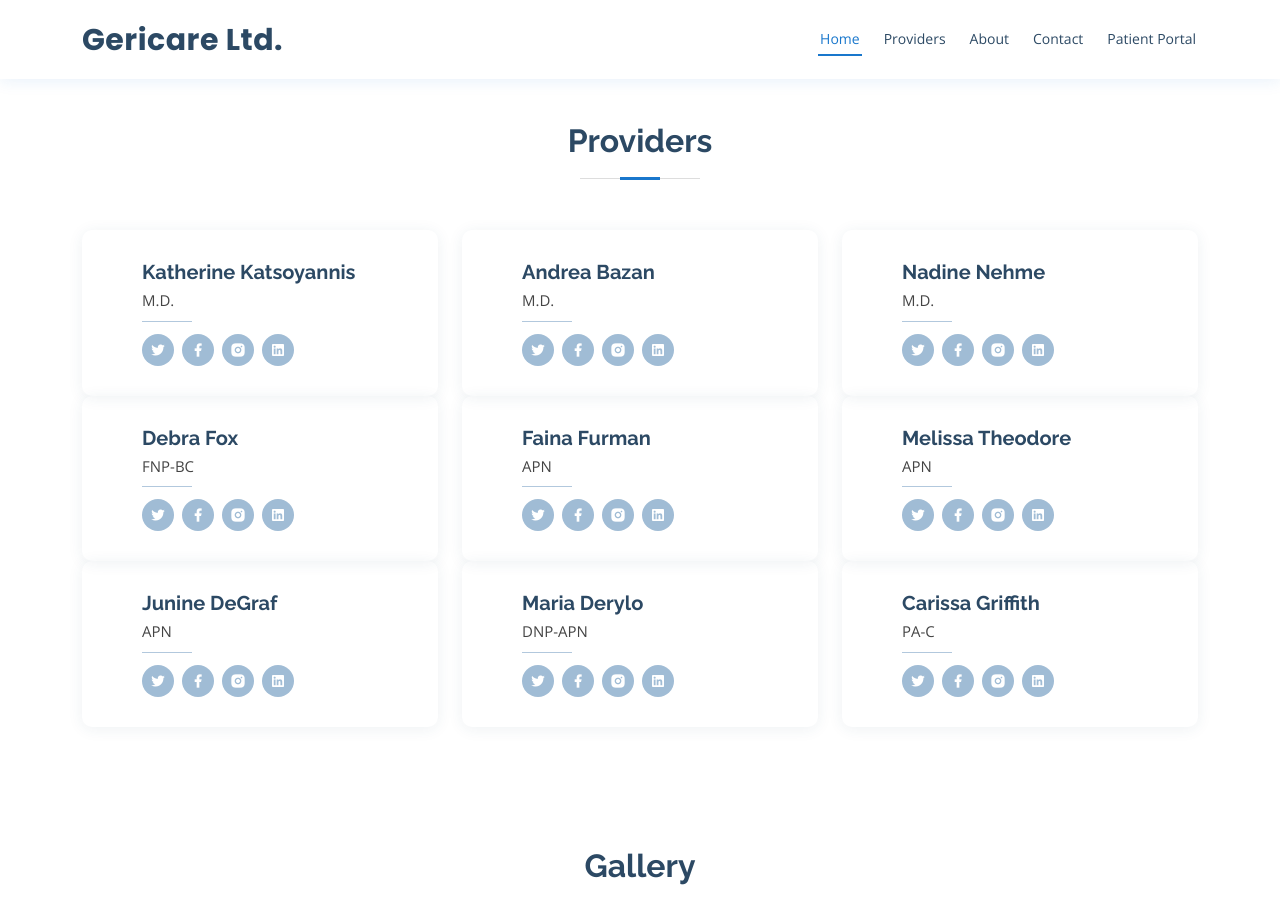
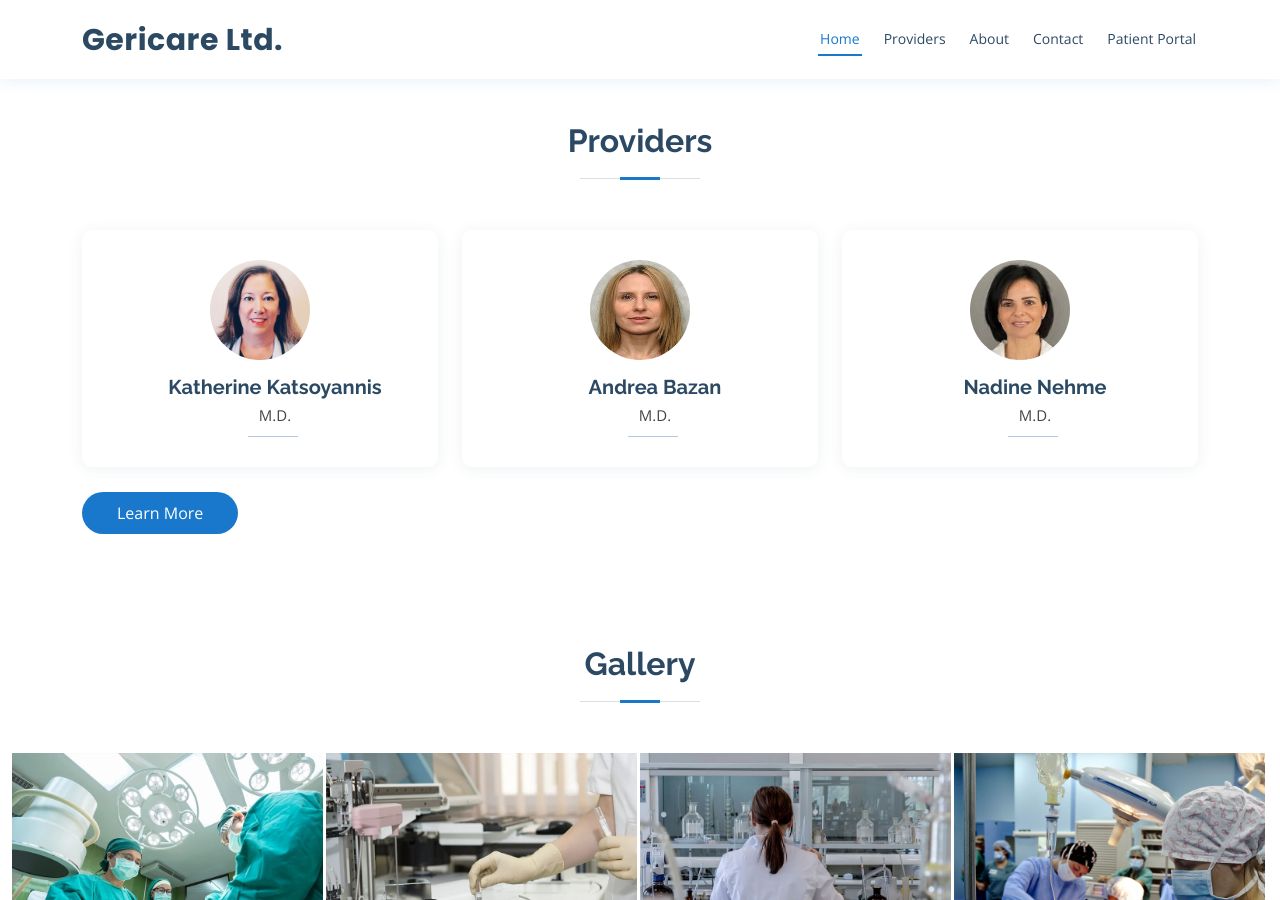
Before and after one commit to huzaifa3115/mygericare, a Jekyll site: the page built from index.html, in a window 1280 px wide and 900 px high, scrolled down 1248 px. Built offline with Jekyll 4.4.1, drawn with Linux system fonts in a browser that asks for light colours.

Commit message:
update home provider section

```diff
--- a/_includes/nav.html
+++ b/_includes/nav.html
@@ -2,11 +2,11 @@
 <header id="header" class="fixed-top">
   <div class="container d-flex align-items-center">
 
-    <h1 class="logo me-auto"><a href="{{site.baseurl}}">{{ site.title }}</a></h1>
+    <h1 class="logo me-auto"><a href="{{site.baseurl}}/">{{ site.title }}</a></h1>
 
     <nav id="navbar" class="navbar order-last order-lg-0">
       <ul>
-        <li><a class="nav-link scrollto active" href="{{site.baseurl}}">Home</a></li>
+        <li><a class="nav-link scrollto active" href="{{site.baseurl}}/">Home</a></li>
         <li><a class="nav-link scrollto" href="#about">Providers</a></li>
         <li><a class="nav-link scrollto" href="{{site.baseurl}}/about">About</a></li>
         <li><a class="nav-link scrollto" href="{{site.baseurl}}/contact">Contact</a></li>
--- a/_layouts/home.html
+++ b/_layouts/home.html
@@ -49,130 +49,34 @@
 
         <div class="row">
           <div class="col-lg-4">
-            <div class="member d-flex align-items-start">
+            <div class="member align-items-start">
+              <div class="pic"><img src="assets/img/providers/katherine-katsoyannis.jpeg" class="img-fluid" alt=""></div>
               <div class="member-info">
                 <h4>Katherine Katsoyannis</h4>
                 <span> M.D.</span>
-                <div class="social">
-                  <a href=""><i class="ri-twitter-fill"></i></a>
-                  <a href=""><i class="ri-facebook-fill"></i></a>
-                  <a href=""><i class="ri-instagram-fill"></i></a>
-                  <a href=""> <i class="ri-linkedin-box-fill"></i> </a>
-                </div>
               </div>
             </div>
           </div>
           <div class="col-lg-4">
-            <div class="member d-flex align-items-start">
+            <div class="member align-items-start">
+              <div class="pic"><img src="assets/img/providers/bazan1.jpeg" class="img-fluid" alt=""></div>
               <div class="member-info">
                 <h4>Andrea Bazan</h4>
                 <span>M.D.</span>
-                <div class="social">
-                  <a href=""><i class="ri-twitter-fill"></i></a>
-                  <a href=""><i class="ri-facebook-fill"></i></a>
-                  <a href=""><i class="ri-instagram-fill"></i></a>
-                  <a href=""> <i class="ri-linkedin-box-fill"></i> </a>
-                </div>
               </div>
             </div>
           </div>
           <div class="col-lg-4">
-            <div class="member d-flex align-items-start">
+            <div class="member align-items-start">
+              <div class="pic"><img src="assets/img/providers/nehme-1.jpeg" class="img-fluid" alt=""></div>
               <div class="member-info">
                 <h4>Nadine Nehme</h4>
                 <span>M.D.</span>
-                <div class="social">
-                  <a href=""><i class="ri-twitter-fill"></i></a>
-                  <a href=""><i class="ri-facebook-fill"></i></a>
-                  <a href=""><i class="ri-instagram-fill"></i></a>
-                  <a href=""> <i class="ri-linkedin-box-fill"></i> </a>
-                </div>
               </div>
             </div>
           </div>
-          <div class="col-lg-4">
-            <div class="member d-flex align-items-start">
-              <div class="member-info">
-                <h4>Debra Fox</h4>
-                <span>FNP-BC</span>
-                <div class="social">
-                  <a href=""><i class="ri-twitter-fill"></i></a>
-                  <a href=""><i class="ri-facebook-fill"></i></a>
-                  <a href=""><i class="ri-instagram-fill"></i></a>
-                  <a href=""> <i class="ri-linkedin-box-fill"></i> </a>
-                </div>
-              </div>
-            </div>
-          </div>
-          <div class="col-lg-4">
-            <div class="member d-flex align-items-start">
-              <div class="member-info">
-                <h4>Faina Furman</h4>
-                <span>APN</span>
-                <div class="social">
-                  <a href=""><i class="ri-twitter-fill"></i></a>
-                  <a href=""><i class="ri-facebook-fill"></i></a>
-                  <a href=""><i class="ri-instagram-fill"></i></a>
-                  <a href=""> <i class="ri-linkedin-box-fill"></i> </a>
-                </div>
-              </div>
-            </div>
-          </div>
-          <div class="col-lg-4">
-            <div class="member d-flex align-items-start">
-              <div class="member-info">
-                <h4>Melissa Theodore</h4>
-                <span>APN</span>
-                <div class="social">
-                  <a href=""><i class="ri-twitter-fill"></i></a>
-                  <a href=""><i class="ri-facebook-fill"></i></a>
-                  <a href=""><i class="ri-instagram-fill"></i></a>
-                  <a href=""> <i class="ri-linkedin-box-fill"></i> </a>
-                </div>
-              </div>
-            </div>
-          </div>
-          <div class="col-lg-4">
-            <div class="member d-flex align-items-start">
-              <div class="member-info">
-                <h4>Junine DeGraf</h4>
-                <span>APN</span>
-                <div class="social">
-                  <a href=""><i class="ri-twitter-fill"></i></a>
-                  <a href=""><i class="ri-facebook-fill"></i></a>
-                  <a href=""><i class="ri-instagram-fill"></i></a>
-                  <a href=""> <i class="ri-linkedin-box-fill"></i> </a>
-                </div>
-              </div>
-            </div>
-          </div>
-          <div class="col-lg-4">
-            <div class="member d-flex align-items-start">
-              <div class="member-info">
-                <h4>Maria Derylo</h4>
-                <span>DNP-APN</span>
-                <div class="social">
-                  <a href=""><i class="ri-twitter-fill"></i></a>
-                  <a href=""><i class="ri-facebook-fill"></i></a>
-                  <a href=""><i class="ri-instagram-fill"></i></a>
-                  <a href=""> <i class="ri-linkedin-box-fill"></i> </a>
-                </div>
-              </div>
-            </div>
-          </div>
-          <div class="col-lg-4">
-            <div class="member d-flex align-items-start">
-              <div class="member-info">
-                <h4>Carissa Griffith</h4>
-                <span>PA-C</span>
-                <div class="social">
-                  <a href=""><i class="ri-twitter-fill"></i></a>
-                  <a href=""><i class="ri-facebook-fill"></i></a>
-                  <a href=""><i class="ri-instagram-fill"></i></a>
-                  <a href=""> <i class="ri-linkedin-box-fill"></i> </a>
-                </div>
-              </div>
-            </div>
+          <div class="button-container">
+            <a href="about" class="button">Learn More</a>
           </div>
         </div>
       </div>
--- a/assets/css/style.css
+++ b/assets/css/style.css
@@ -1222,9 +1222,14 @@ section#about {
 }
 
 .doctors .member .pic {
-  overflow: hidden;
-  width: 180px;
-  border-radius: 50%;
+  width: 100%;
+  text-align: center;
+}
+
+.doctors .member .pic img {
+  border-radius: 100px;
+  width: 100px;
+  height: 100px;
 }
 
 .doctors .member .pic img {
@@ -1237,6 +1242,8 @@ section#about {
 
 .doctors .member .member-info {
   padding-left: 30px;
+  margin-top: 5%;
+  text-align: center;
 }
 
 .doctors .member h4 {
@@ -1245,6 +1252,7 @@ section#about {
   font-size: 20px;
   color: #2c4964;
 }
+
 
 .doctors .member span {
   display: block;
@@ -1262,7 +1270,7 @@ section#about {
   height: 1px;
   background: #b2c8dd;
   bottom: 0;
-  left: 0;
+  left: 40%;
 }
 
 .doctors .member p {
```
Also changed, not shown: assets/img/providers/bazan1.jpeg (added), assets/img/providers/katherine-katsoyannis.jpeg (added), assets/img/providers/nehme-1.jpeg (added).
